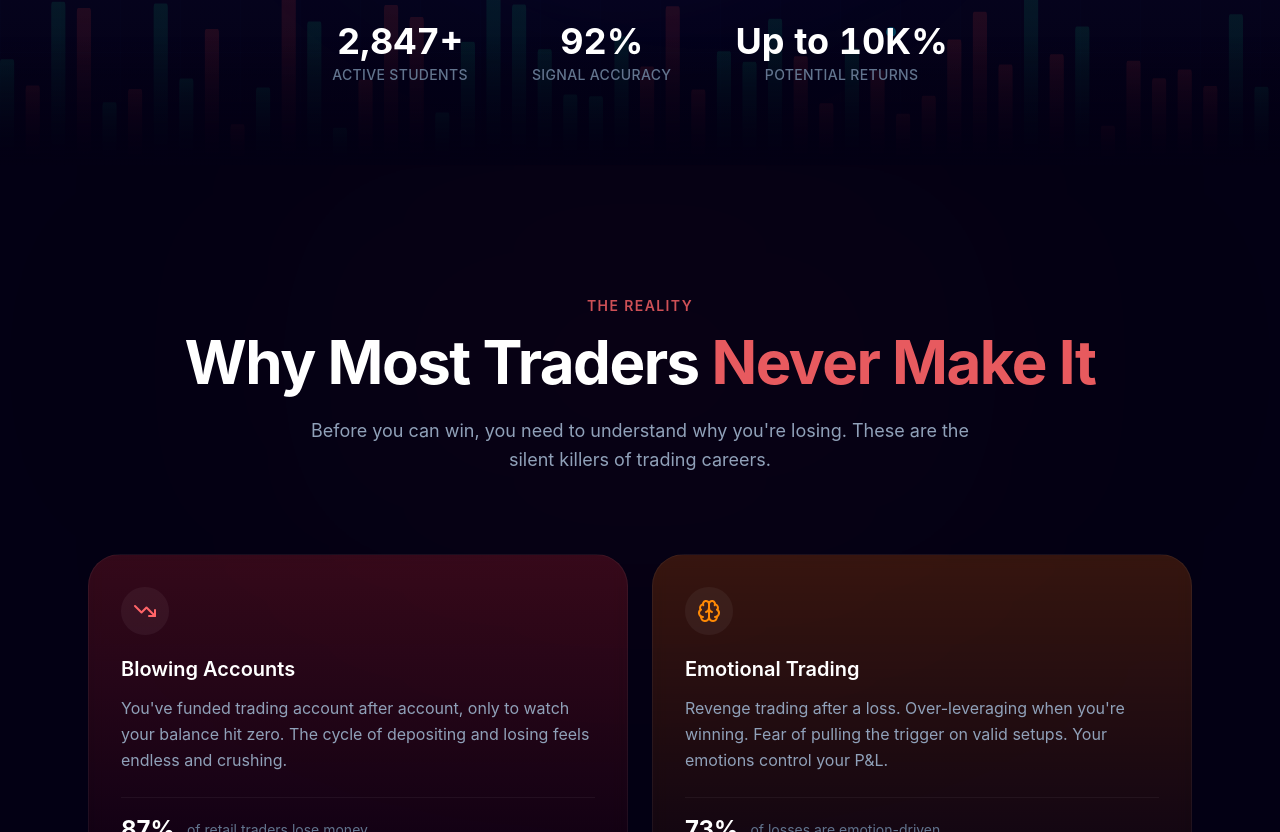
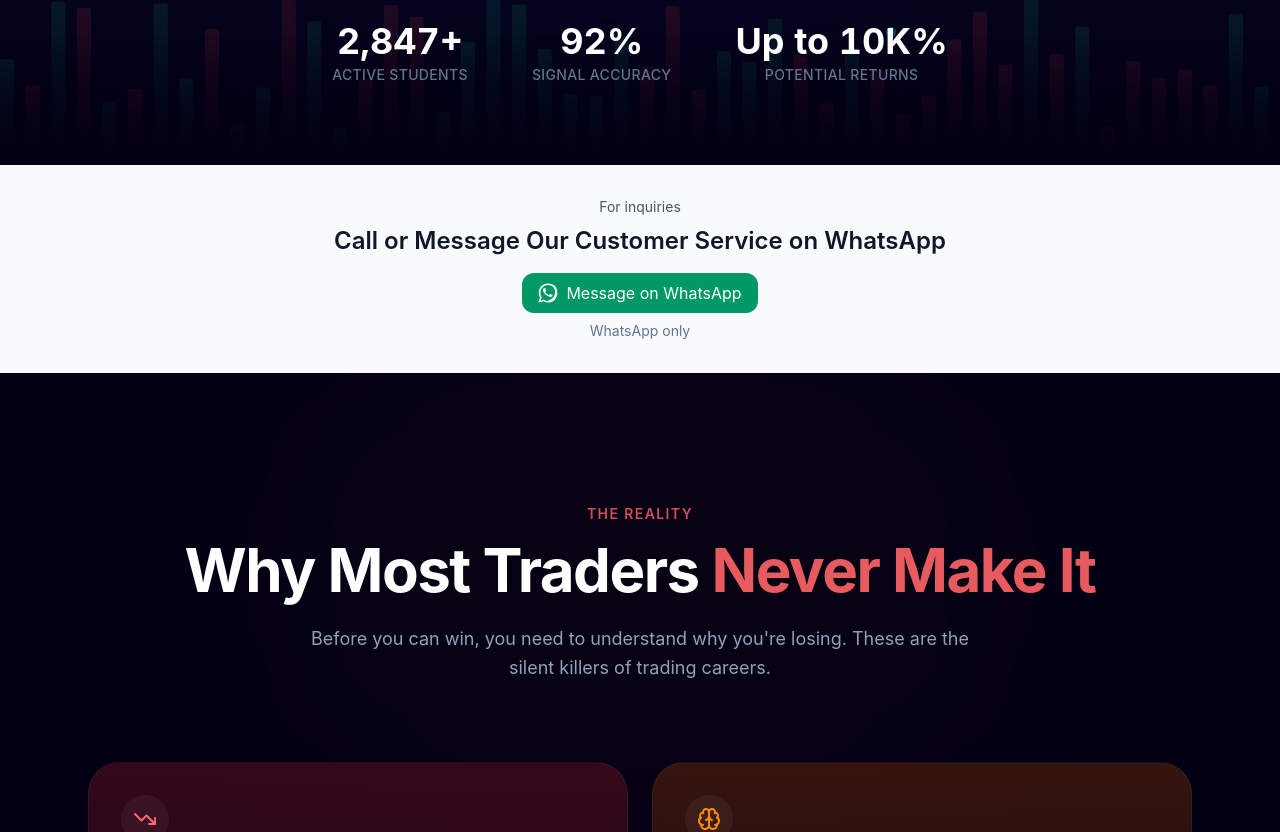
Before and after one commit to HezekiahsDev/salvation-crypto-lp, a Next.js app: page / in a window 1280 px wide. Shown: the part 908-1740 px from the top of the page. Built offline with nearby package versions, Linux system fonts and the light colour scheme.

Commit message:
hezekiahs-swe:  - 2026-05-21 14:24:53

```diff
--- a/src/app/page.tsx
+++ b/src/app/page.tsx
@@ -1,6 +1,7 @@
 import dynamic from "next/dynamic";
 import { Navigation } from "@/components/Navigation";
 import { HeroSection } from "@/components/HeroSection";
+import WhatsAppButton from "@/components/WhatsAppButton";
 import { SectionLoading } from "@/components/Skeleton";
 
 // Dynamically import heavy sections below the fold
@@ -59,6 +60,21 @@ export default function Home() {
       <Navigation />
       <main>
         <HeroSection />
+        <section className="bg-slate-50 py-8">
+          <div className="max-w-5xl mx-auto text-center px-4">
+            <p className="text-sm text-slate-600">For inquiries</p>
+            <h3 className="mt-2 text-2xl font-semibold text-slate-900">
+              Call or Message Our Customer Service on WhatsApp
+            </h3>
+            <div className="mt-4">
+              <WhatsAppButton
+                className=""
+                message={"Hello, I would like to inquire about your services."}
+              />
+            </div>
+            <p className="mt-2 text-sm text-slate-500">WhatsApp only</p>
+          </div>
+        </section>
         <PainSection />
         <JourneySection />
         <HowItWorksSection />
--- a/src/app/plans/[id]/page.tsx
+++ b/src/app/plans/[id]/page.tsx
@@ -18,14 +18,15 @@ import { Metadata } from "next";
 
 import { FiatCheckoutForm } from "@/components/payment/FiatCheckoutForm";
 import { PaymentVerification } from "@/components/payment/PaymentVerification";
+import WhatsAppButton from "@/components/WhatsAppButton";
 
 interface PageProps {
   params: Promise<{
     id: string;
   }>;
   searchParams: Promise<{
-    reference?: string;
-    trxref?: string;
+    reference?: string | string[];
+    trxref?: string | string[];
   }>;
 }
 
@@ -59,7 +60,7 @@ export default async function PlanDetailsPage({
   const { id } = await params;
   // `searchParams` may contain string or string[] depending on how Next provides repeated query params.
   const sp = await searchParams;
-  const refParam = (sp as any)?.reference ?? (sp as any)?.trxref;
+  const refParam = sp?.reference ?? sp?.trxref;
   const reference = Array.isArray(refParam) ? String(refParam[0]) : refParam;
 
   const slugify = (s: string) =>
@@ -251,6 +252,15 @@ export default async function PlanDetailsPage({
                     </>
                   )}
                 </div>
+                <div className="mt-4">
+                  <p className="text-sm text-slate-400 mb-2">
+                    Prefer WhatsApp? Message support directly (WhatsApp only)
+                  </p>
+                  <WhatsAppButton
+                    className="w-full flex justify-center"
+                    message={`Hello, I would like to inquire about the ${plan.name} plan.`}
+                  />
+                </div>
                 <div className="p-6 mt-4 rounded-2xl bg-yellow-500/5 border border-yellow-500/20">
                   <div className="flex items-center gap-2 text-yellow-500 mb-2">
                     <Clock size={18} />
--- a/src/components/Navigation.tsx
+++ b/src/components/Navigation.tsx
@@ -36,7 +36,7 @@ export function Navigation() {
 
   if (!mounted)
     return (
-      <nav className="fixed top-0 left-0 right-0 z-[100] py-5 bg-transparent">
+      <nav className="fixed top-0 left-0 right-0 z-100 py-5 bg-transparent">
         <div className="max-w-7xl mx-auto px-6 flex items-center justify-between">
           <div className="flex items-center gap-3">
             <div className="w-9 h-9 rounded-xl bg-white/5 animate-pulse" />
@@ -54,7 +54,7 @@ export function Navigation() {
         initial={{ y: -100, opacity: 0 }}
         animate={{ y: 0, opacity: 1 }}
         transition={{ duration: 0.8, ease: [0.22, 1, 0.36, 1] }}
-        className={`fixed top-0 left-0 right-0 z-[100] transition-all duration-500 ${
+        className={`fixed top-0 left-0 right-0 z-100 transition-all duration-500 ${
           isScrolled
             ? "py-3 bg-black/90 backdrop-blur-[60px] shadow-lg shadow-black/40 border-b border-white/10"
             : "py-5 bg-transparent"
@@ -95,7 +95,7 @@ export function Navigation() {
           <div className="hidden md:flex items-center gap-3">
             <Link
               href="/#pricing"
-              className="btn-primary text-sm !py-2.5 !px-6 inline-flex items-center gap-2"
+              className="btn-primary text-sm py-2.5! px-6! inline-flex items-center gap-2"
             >
               Join Academy
               <svg
@@ -135,7 +135,7 @@ export function Navigation() {
               animate={{ opacity: 1 }}
               exit={{ opacity: 0 }}
               onClick={() => setIsMobileOpen(false)}
-              className="fixed inset-0 z-[98] bg-black/40 backdrop-blur-[20px] md:hidden"
+              className="fixed inset-0 z-98 bg-black/40 backdrop-blur-[20px] md:hidden"
             />
 
             <motion.div
@@ -143,7 +143,7 @@ export function Navigation() {
               animate={{ opacity: 1, y: 0 }}
               exit={{ opacity: 0, y: -20 }}
               transition={{ duration: 0.3, ease: [0.22, 1, 0.36, 1] }}
-              className="fixed inset-x-0 top-[70px] z-[99] p-4 md:hidden"
+              className="fixed inset-x-0 top-17.5 z-99 p-4 md:hidden"
             >
               <div className="bg-[#05001a]/95 backdrop-blur-[60px] rounded-2xl p-6 space-y-1 shadow-2xl shadow-black/80 border border-white/10">
                 {navLinks.map((link) => (
@@ -160,7 +160,7 @@ export function Navigation() {
                   <Link
                     href="/#pricing"
                     onClick={() => setIsMobileOpen(false)}
-                    className="btn-primary block text-center !py-3 shadow-lg shadow-blue-500/20"
+                    className="btn-primary block text-center py-3! shadow-lg shadow-blue-500/20"
                   >
                     Join Academy
                   </Link>
--- a/src/components/TestimonialCarousel.tsx
+++ b/src/components/TestimonialCarousel.tsx
@@ -16,7 +16,8 @@ const FALLBACK_IMAGES = [
 ];
 
 export function TestimonialCarousel({ proofImages }: TestimonialCarouselProps) {
-  const images = proofImages && proofImages.length > 0 ? proofImages : FALLBACK_IMAGES;
+  const images =
+    proofImages && proofImages.length > 0 ? proofImages : FALLBACK_IMAGES;
   const [currentIndex, setCurrentIndex] = useState(0);
   const [direction, setDirection] = useState(0);
 
@@ -39,10 +40,12 @@ export function TestimonialCarousel({ proofImages }: TestimonialCarouselProps) {
     <div className="relative w-full max-w-4xl mx-auto px-4 py-12">
       <div className="text-center mb-10">
         <h3 className="text-2xl font-bold text-white mb-2">Member Results</h3>
-        <p className="text-slate-400">Real profits from real members in our community</p>
+        <p className="text-slate-400">
+          Real profits from real members in our community
+        </p>
       </div>
 
-      <div className="relative h-[350px] sm:h-[500px] overflow-hidden rounded-2xl border border-white/10 bg-white/5 backdrop-blur-xl">
+      <div className="relative h-87.5 sm:h-125 overflow-hidden rounded-2xl border border-white/10 bg-white/5 backdrop-blur-xl">
         <AnimatePresence initial={false} custom={direction}>
           <motion.div
             key={currentIndex}
--- /dev/null
+++ b/src/components/WhatsAppButton.tsx
@@ -0,0 +1,45 @@
+import React from "react";
+
+type Props = {
+  phone?: string;
+  message?: string;
+  className?: string;
+  children?: React.ReactNode;
+};
+
+export default function WhatsAppButton({
+  phone = "+2348020769766",
+  message = "Hello, I would like to inquire about your services.",
+  className = "",
+  children,
+}: Props) {
+  const phoneDigits = phone.replace(/[^0-9]/g, "");
+  const encoded = encodeURIComponent(message);
+  const href = `https://wa.me/${phoneDigits}?text=${encoded}`;
+
+  return (
+    <a
+      href={href}
+      target="_blank"
+      rel="noopener noreferrer"
+      className={"inline-block " + className}
+      aria-label="Message us on WhatsApp"
+    >
+      {children ?? (
+        <span className="inline-flex items-center gap-2 rounded-md bg-emerald-600 px-4 py-2 text-white hover:bg-emerald-700">
+          <svg
+            xmlns="http://www.w3.org/2000/svg"
+            viewBox="0 0 24 24"
+            fill="currentColor"
+            className="h-5 w-5"
+            aria-hidden
+          >
+            <path d="M20.52 3.48A11.86 11.86 0 0 0 12 .5C5.65.5.9 5.25.9 11.6c0 2.03.54 4.02 1.56 5.78L.5 23.5l6.4-1.69A11.92 11.92 0 0 0 12 23.5c6.35 0 11.1-4.75 11.1-11.9 0-3.19-1.24-6.19-2.58-8.12zM12 21.5c-1.6 0-3.16-.38-4.56-1.1l-.33-.18-3.8 1.01 1.02-3.7-.2-.37A9.17 9.17 0 0 1 2.9 11.6C2.9 6.4 7.1 2.5 12 2.5c2.45 0 4.73.9 6.46 2.53A8.38 8.38 0 0 1 20.4 11.6c0 4.9-4.2 8-8.4 9.9-.77.3-1.57.5-2.4.5z" />
+            <path d="M17.1 14.1c-.3-.1-1.8-.9-2.1-1-.3-.1-.5-.1-.7.1-.2.3-.8 1-.9 1.2-.2.3-.3.2-.6.1-1.8-.8-3-1.7-4.2-3.3-.3-.4 0-.6.2-.8.1-.1.3-.3.5-.5.2-.2.3-.3.5-.5.2-.2.1-.4 0-.6-.1-.2-.7-1.6-.9-2.3-.2-.6-.4-.5-.6-.5-.2 0-.4 0-.6 0-.2 0-.5.1-.8.3-.3.2-1 1-1 2.4 0 1.4 1 2.7 1.1 2.8.1.2 1.9 3 4.6 4.2 3.2 1.4 3.2 1 3.8 1 .5 0 1.6-.7 1.8-1.4.2-.7.2-1.3.1-1.4-.1-.2-.3-.2-.6-.3z" />
+          </svg>
+          <span>{children ?? "Message on WhatsApp"}</span>
+        </span>
+      )}
+    </a>
+  );
+}
```
